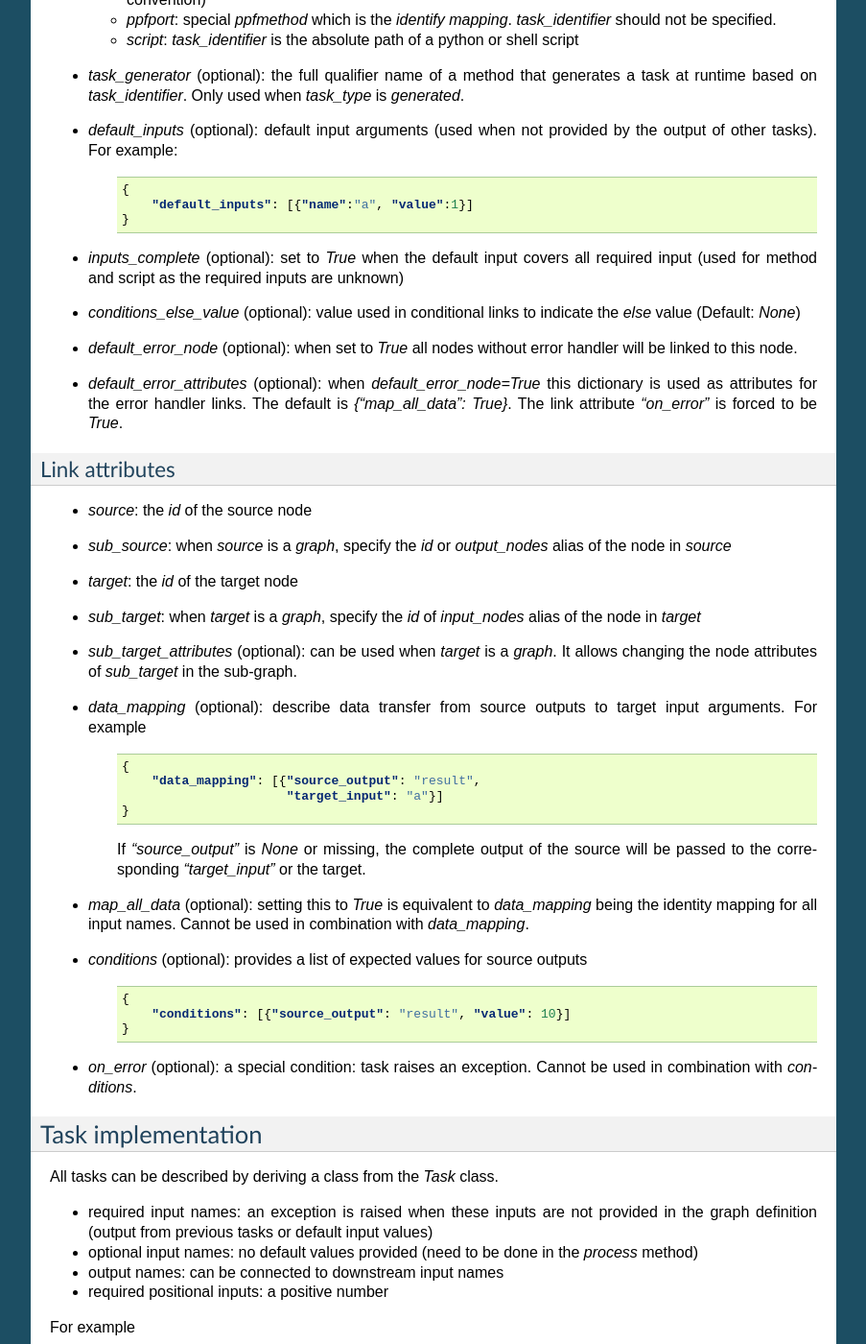
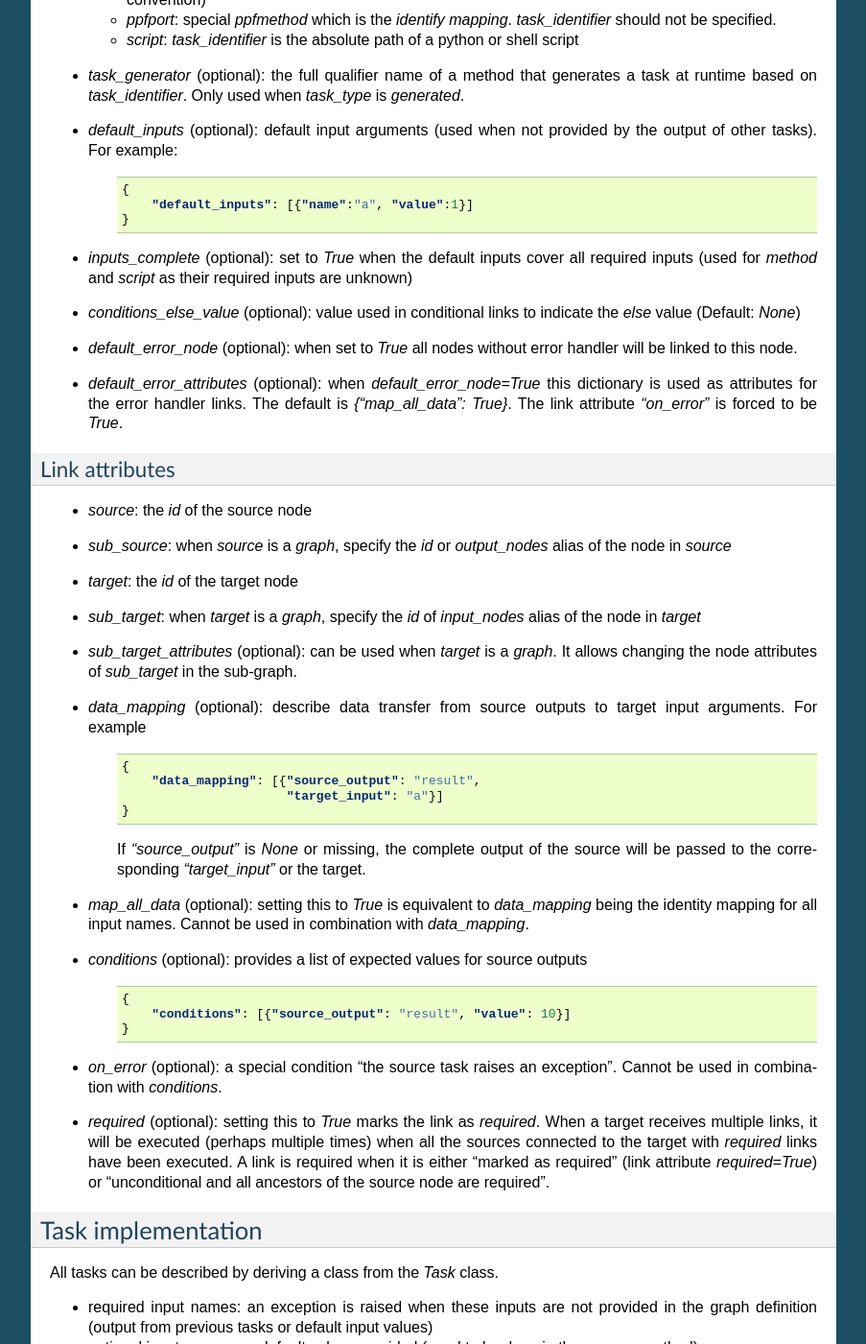
Before and after one commit to ewoks-kit/ewokscore, a Sphinx documentation site: the page built from doc/definitions.rst, in a window 1280 px wide and 1400 px high, scrolled down 2544 px. Shown: the whole window at 96% size, without its empty margins (198-1101 px from the left). Built offline with Sphinx 7.4.7, drawn with Linux system fonts in a browser that asks for light colours; some of the changed text lies outside the part shown.

Commit message:
improve docs

```diff
--- a/doc/conf.py
+++ b/doc/conf.py
@@ -11,12 +11,12 @@
     "sphinx.ext.autosummary",
     "sphinx.ext.viewcode",
     "sphinxcontrib.mermaid",
+    "sphinx_autodoc_typehints"
 ]
 templates_path = ["_templates"]
 exclude_patterns = []
 
-autodoc_typehints = "description"
-autodoc_typehints_description_target = "all"
+always_document_param_types = True
 
 html_theme = "classic"
 html_static_path = []
--- a/doc/definitions.rst
+++ b/doc/definitions.rst
@@ -11,7 +11,7 @@
 
 A **link** connects a source node to a target node. A link can have the following properties:
   * **conditional**: has a set of statements that combined are either True or False
-  * **required**: either marked as “required” in the graph representation or “unconditional
+  * **required**: either "marked as required” in the graph representation" or “unconditional
     and all ancestors of the source node are required”
   * **data_mapping**: describes data transfer from source to target.
 
@@ -150,8 +150,8 @@
         {
             "default_inputs": [{"name":"a", "value":1}]
         }
-* *inputs_complete* (optional): set to `True` when the default input covers all required input
-  (used for method and script as the required inputs are unknown)
+* *inputs_complete* (optional): set to `True` when the default inputs cover all required inputs
+  (used for *method* and *script* as their required inputs are unknown)
 * *conditions_else_value* (optional): value used in conditional links to indicate the *else* value (Default: `None`)
 * *default_error_node* (optional): when set to `True` all nodes without error handler will be linked to this node.
 * *default_error_attributes* (optional): when `default_error_node=True` this dictionary is used as attributes for the
@@ -183,7 +183,10 @@
         {
             "conditions": [{"source_output": "result", "value": 10}]
         }
-* *on_error* (optional): a special condition: task raises an exception. Cannot be used in combination with *conditions*.
+* *on_error* (optional): a special condition "the source task raises an exception". Cannot be used in combination with *conditions*.
+* *required* (optional): setting this to `True` marks the link as *required*. When a target receives multiple links, it will be executed
+  (perhaps multiple times) when all the sources connected to the target with *required* links have been executed. A link is required when
+  it is either "marked as required" (link attribute `required=True`) or “unconditional and all ancestors of the source node are required”.
 
 Task implementation
 -------------------
--- a/setup.cfg
+++ b/setup.cfg
@@ -49,6 +49,7 @@
     %(test)s
     sphinx >=4.5
     sphinxcontrib-mermaid >=0.7
+    sphinx-autodoc-typehints >=1.16
 
 # E501 (line too long) ignored for now
 # E203 and W503 incompatible with black formatting (https://black.readthedocs.io/en/stable/compatible_configs.html#flake8)
```
